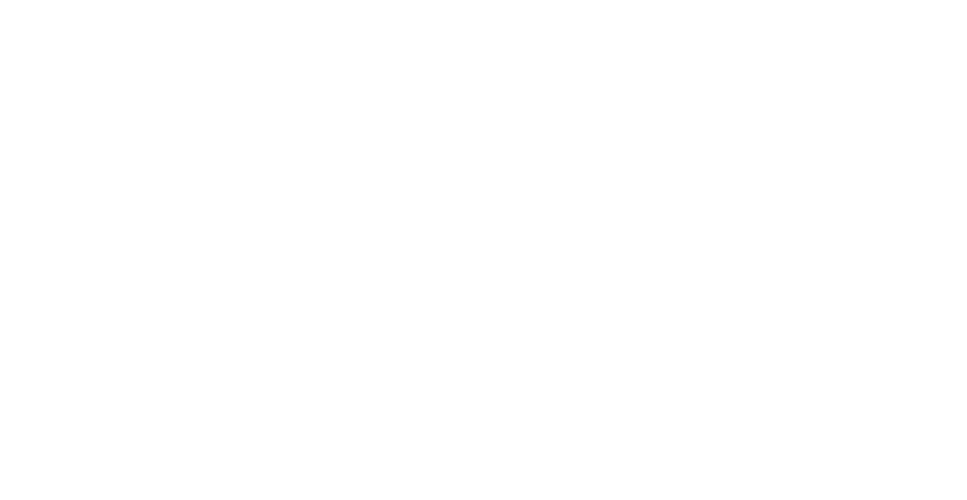
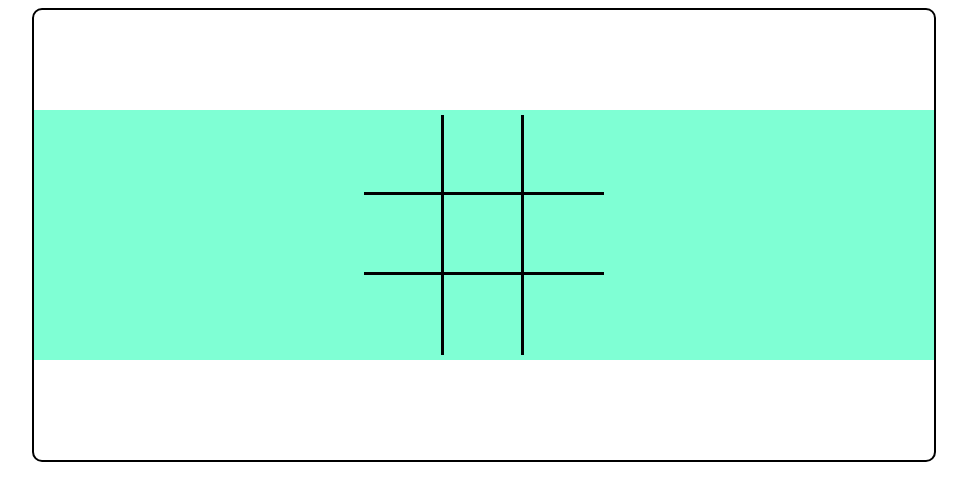
Before and after one commit to gsquarles/TicTacToe, a plain HTML site: page index.html in a window 1280 px wide. Shown: the whole page, without its empty margins (156-1123 px from the left). Drawn offline with Linux system fonts and the light colour scheme.

Commit message:
some updates

```diff
--- a/index.html
+++ b/index.html
@@ -7,6 +7,20 @@
     <link rel="stylesheet" href="style.css">
 </head>
 <body>
-
+    <div id="wrapper">
+        <div id="boardContainer">
+            <div class="gameBoard">
+                <button type="button" class="posOne" onclick=""></button>
+                <button type="button" class="posTwo" onclick=""></button>
+                <button type="button" class="posThree" onclick=""></button>
+                <button type="button" class="posFour" onclick=""></button>
+                <button type="button" class="posFive" onclick=""></button>
+                <button type="button" class="posSix" onclick=""></button>
+                <button type="button" class="posSeven" onclick=""></button>
+                <button type="button" class="posEight" onclick=""></button>
+                <button type="button" class="posNine" onclick=""></button>
+            </div>
+        </div>
+    </div>
 </body>
 </html>
--- a/script.js
+++ b/script.js
@@ -0,0 +1,16 @@
+const gameBoard = (() => {
+    let _board =[['1','2','3'], ['4','5','6'], ['7','8','9']];
+
+        const getGameBoard = () =>{
+            return _board;
+        }
+})();
+const playerFactory = (player,mark,turn) =>{
+    return {player,mark,turn};
+}
+const player1 = playerFactory('Player 1','X', true);
+const player2 = playerFactory('Player 2', 'O',false);
+
+const displayController = (() => {
+
+})();
--- a/style.css
+++ b/style.css
@@ -1,4 +1,63 @@
-*{
-    padding: 0;
-    margin: 0;
+
+body{
+    display: flex;
+    justify-content: center;
 }
+#wrapper{
+    border: 2px solid black;
+    width: 900px;
+    height: 450px;
+    border-radius: 10px;
+    display: grid;
+    grid-template-rows: 50px 50px 250px 100px;
+}
+#boardContainer{
+    background-color: aquamarine;
+    width: 100%;
+    grid-row: 3/4;
+    display: flex;
+    justify-content: center;
+    align-items: center;
+}
+.gameBoard{
+    display: grid;
+    grid-template-columns: repeat(3, 80px);
+    grid-template-rows: repeat(3,80px);
+    height: 240px;
+}
+button{
+    background-color: aquamarine;
+    border: 0;
+}
+.posOne{
+    border-right: 3px solid black;
+    border-bottom: 3px solid black;
+}
+.posTwo{
+    border-right: 3px solid black;
+    border-bottom: 3px solid black;
+
+}
+.posThree{
+    border-bottom: 3px solid black;
+}
+.posFour{
+    border-right: 3px solid black;
+    border-bottom: 3px solid black;
+}
+.posFive{
+    border-right: 3px solid black;
+    border-bottom: 3px solid black;
+}
+.posSix{
+    border-bottom: 3px solid black;
+}
+.posSeven{
+    border-right: 3px solid black;
+}
+.posEight{
+    border-right: 3px solid black;
+}
+.posNine{
+
+}
```
